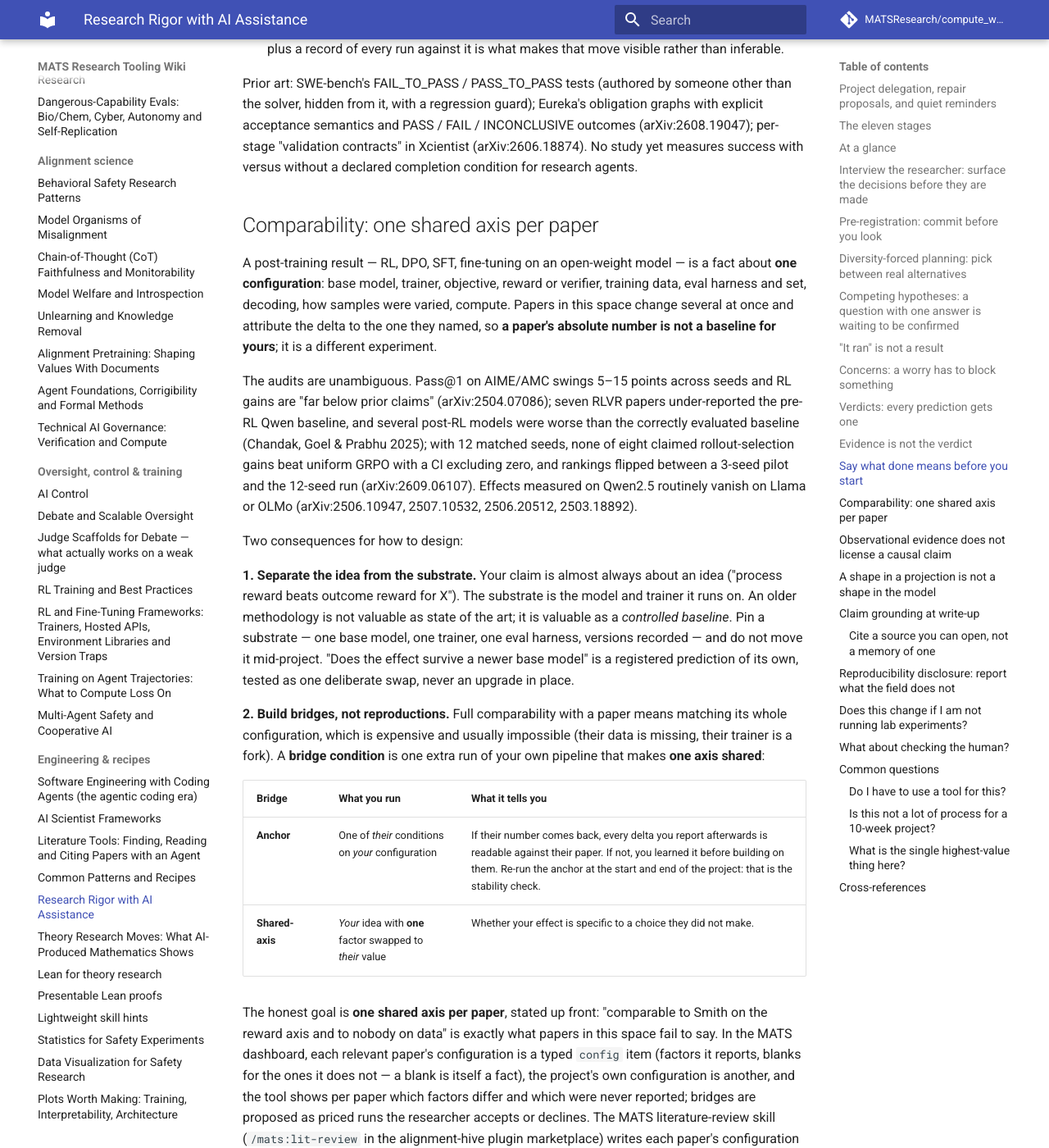
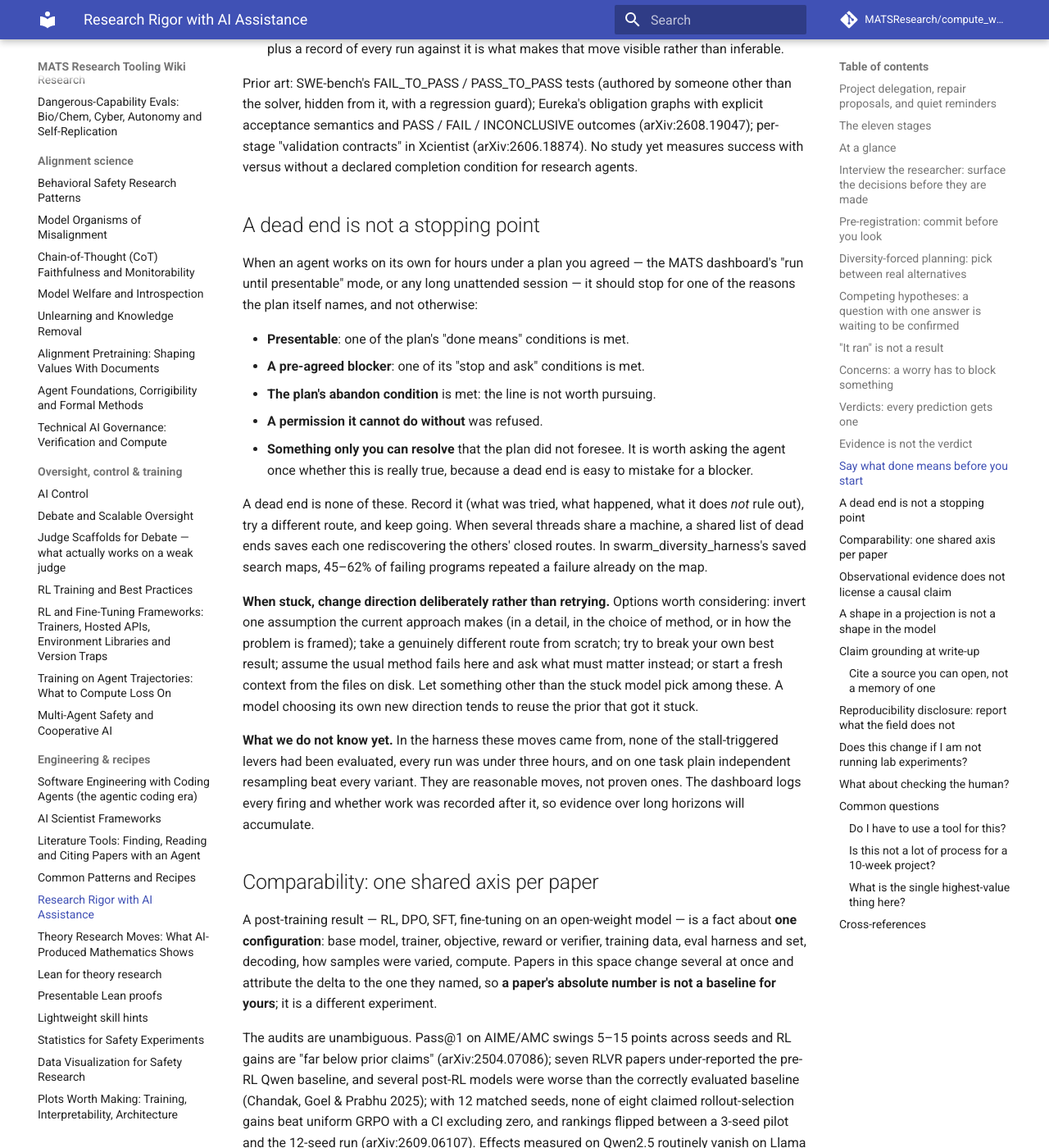
Before and after one commit to MATSResearch/compute_wiki, an MkDocs documentation site: the page built from docs/engineering/research-rigor.md, in a window 1280 px wide and 1400 px high, scrolled down 10187 px. Shown: the whole window at 82% size. Built offline with MkDocs 1.6.1 and Material for MkDocs 9.7.7, drawn with Linux system fonts in a browser that asks for light colours; comment, search, counter and statistics services are not loaded.

Commit message:
Research rigor: a dead end is not a stopping point (DAS-556) (#28)
When an agent works on its own under an agreed plan (the dashboard's new
'run until presentable' mode), it stops only for a reason the plan names, a
refused permission, or something only the researcher can resolve; a dead end
means record it and change direction deliberately. Honest about the evidence:
the unsticking moves are unevaluated over long horizons.

Co-authored-by: Claude Opus 5.5 <noreply@anthropic.com>

```diff
--- a/docs/engineering/research-rigor.md
+++ b/docs/engineering/research-rigor.md
@@ -414,6 +414,41 @@ INCONCLUSIVE outcomes (arXiv:2608.19047); per-stage "validation contracts" in
 Xcientist (arXiv:2606.18874). No study yet measures success with versus without
 a declared completion condition for research agents.
 
+## A dead end is not a stopping point
+
+When an agent works on its own for hours under a plan you agreed — the MATS
+dashboard's "run until presentable" mode, or any long unattended session — it
+should stop for one of the reasons the plan itself names, and not otherwise:
+
+- **Presentable**: one of the plan's "done means" conditions is met.
+- **A pre-agreed blocker**: one of its "stop and ask" conditions is met.
+- **The plan's abandon condition** is met: the line is not worth pursuing.
+- **A permission it cannot do without** was refused.
+- **Something only you can resolve** that the plan did not foresee. It is worth
+  asking the agent once whether this is really true, because a dead end is easy
+  to mistake for a blocker.
+
+A dead end is none of these. Record it (what was tried, what happened, what it
+does *not* rule out), try a different route, and keep going. When several
+threads share a machine, a shared list of dead ends saves each one rediscovering
+the others' closed routes. In swarm_diversity_harness's saved search maps,
+45–62% of failing programs repeated a failure already on the map.
+
+**When stuck, change direction deliberately rather than retrying.** Options
+worth considering: invert one assumption the current approach makes (in a
+detail, in the choice of method, or in how the problem is framed); take a
+genuinely different route from scratch; try to break your own best result;
+assume the usual method fails here and ask what must matter instead; or start a
+fresh context from the files on disk. Let something other than the stuck model
+pick among these. A model choosing its own new direction tends to reuse the
+prior that got it stuck.
+
+**What we do not know yet.** In the harness these moves came from, none of the
+stall-triggered levers had been evaluated, every run was under three hours, and
+on one task plain independent resampling beat every variant. They are
+reasonable moves, not proven ones. The dashboard logs every firing and whether
+work was recorded after it, so evidence over long horizons will accumulate.
+
 ## Comparability: one shared axis per paper
 
 A post-training result — RL, DPO, SFT, fine-tuning on an open-weight model — is
```
Also changed, not shown: skills/mats-research-rigor/SKILL.md (+6 -0 lines).
